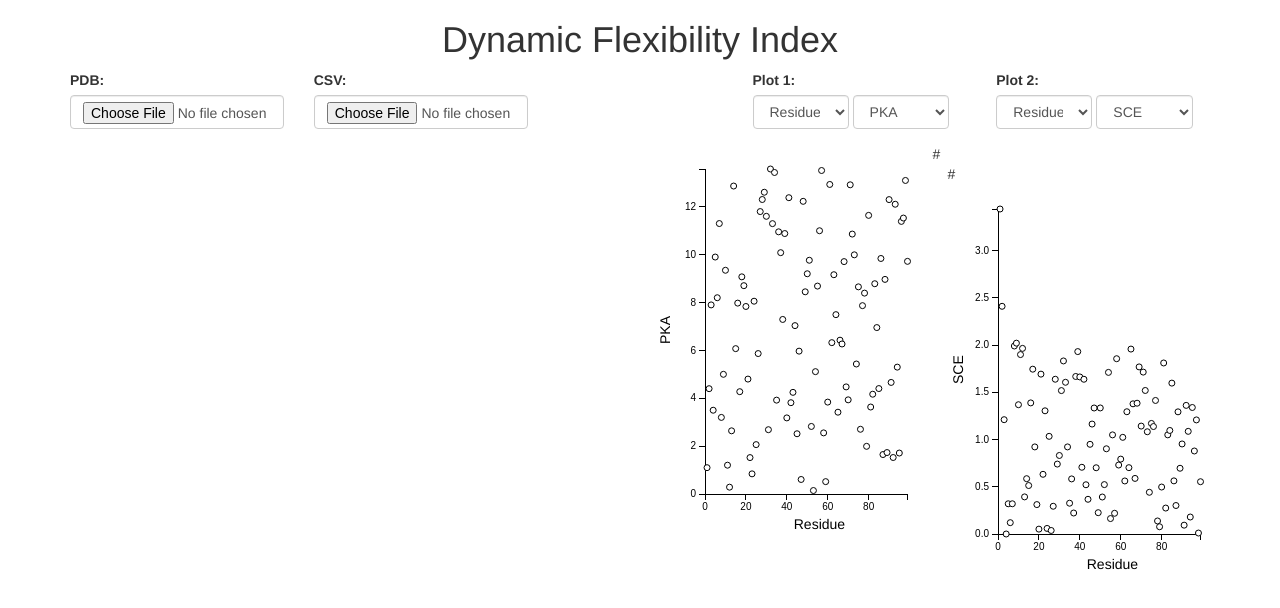
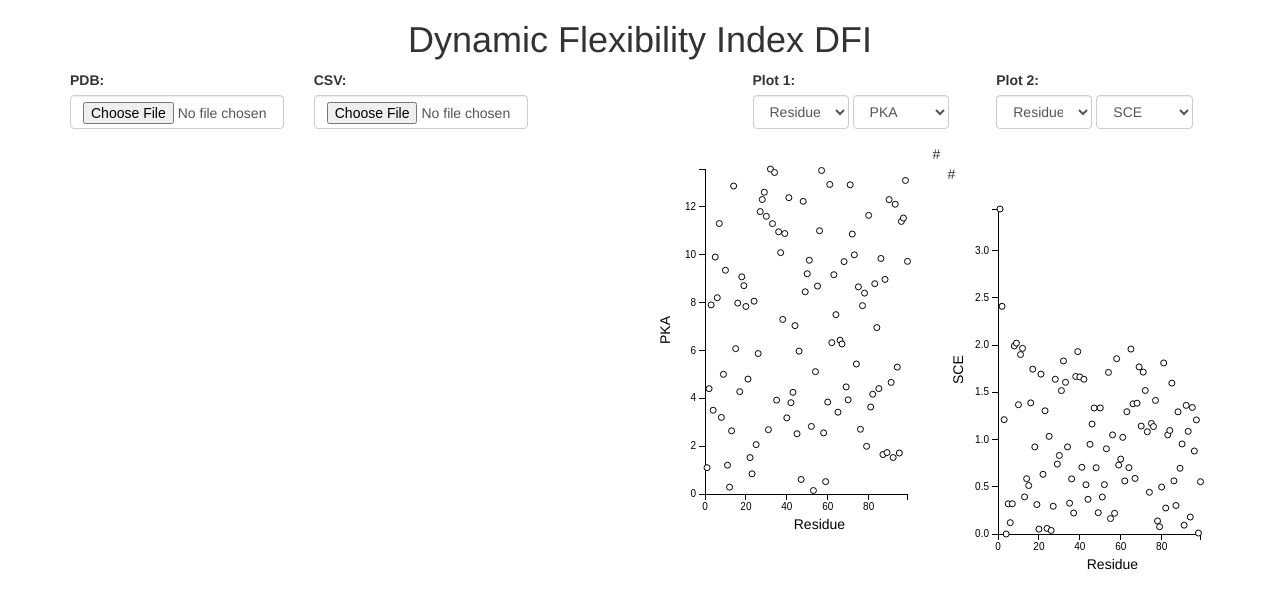
Before and after one commit to avishekrk/DFI-Web-Interface, a plain HTML site: page index.html in a window 1280 px wide. Drawn offline with Linux system fonts and the light colour scheme; no server answers.

Commit message:
Going to modify iview

```diff
--- a/index.html
+++ b/index.html
@@ -24,7 +24,7 @@
 <body>
     <div class="container">
 
-        <h1 class="text-center">Dynamic Flexibility Index</h1>
+        <h1 class="text-center">Dynamic Flexibility Index DFI</h1>
 
         <!-- CONTROL ROW -->
 
--- a/proview_3d.js
+++ b/proview_3d.js
@@ -12,7 +12,7 @@ options["ligands"] = "nothing";
 options["waters"] = "nothing";
 options["ions"] = "nothing";
 options["selectedRes"] = [];
-//options["labels"] = "yes";
+options["labels"] = "yes";
 iv.rebuildScene(options);
 iv.render();
 
```
